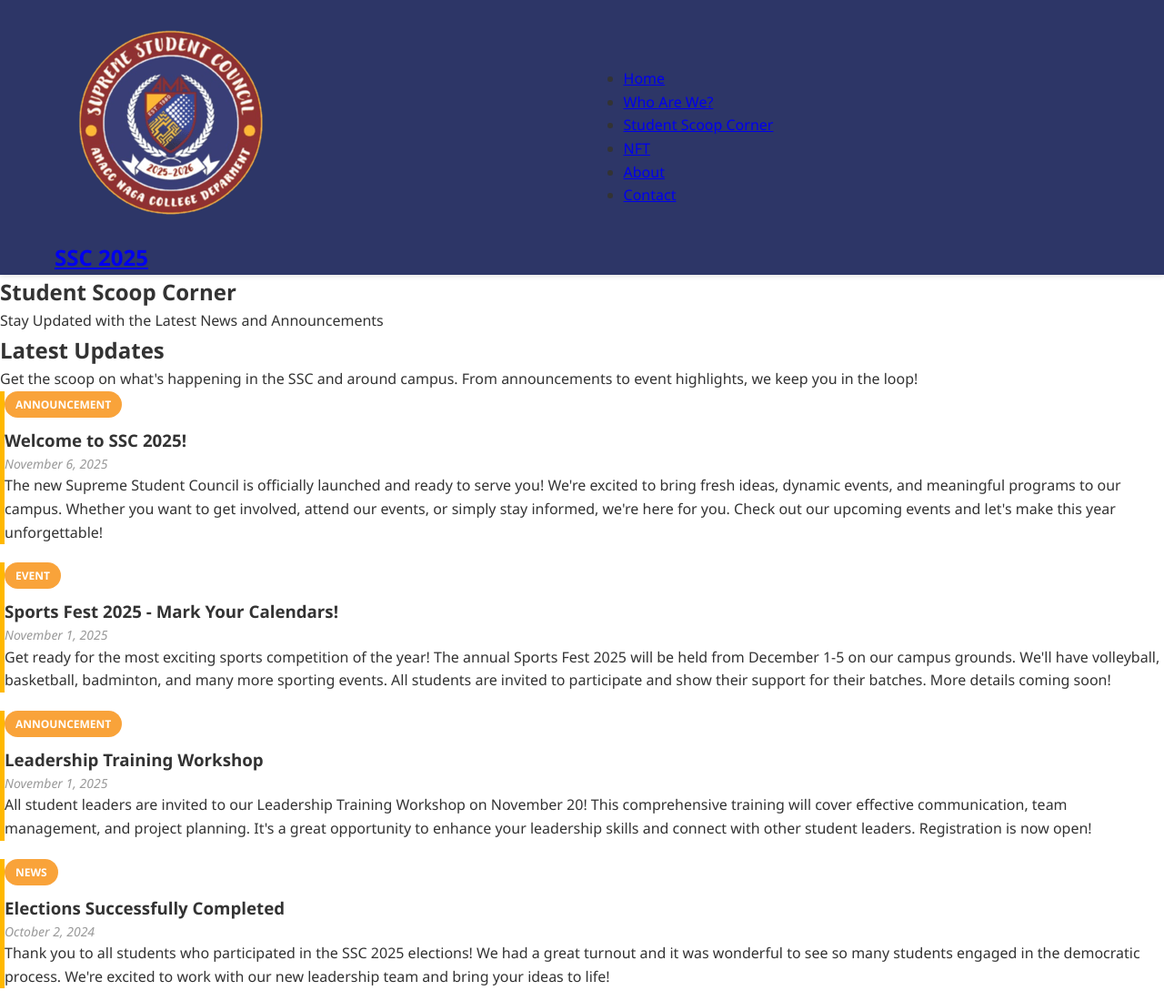
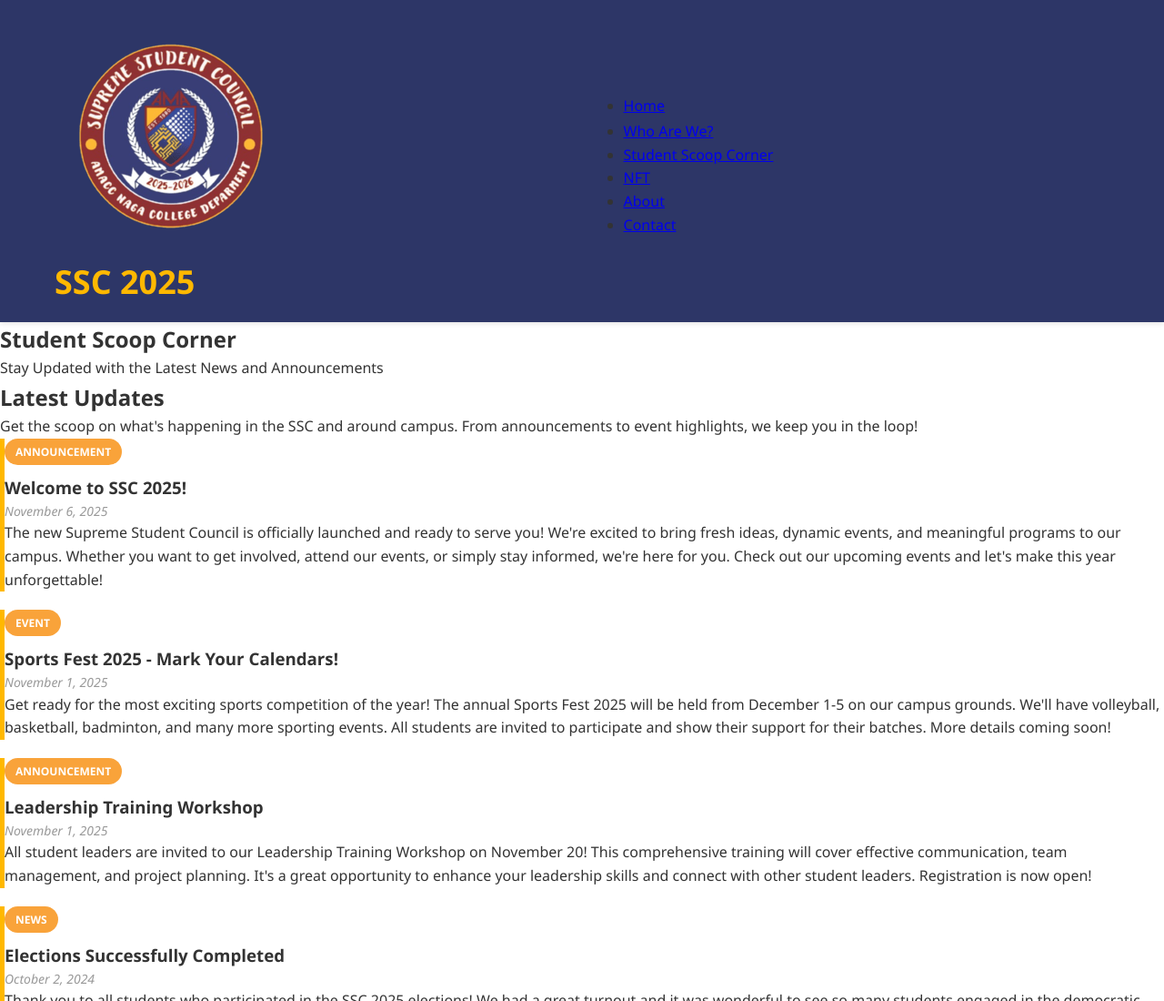
Before and after one commit to ssc2025-ama-naga/website, a plain HTML site: page scoop.html in a window 1280 px wide. Shown: the top 1100 px of the page at 91% size. Drawn offline with Linux system fonts and the light colour scheme.

Commit message:
Refactor navigation logo and heading in scoop.html

```diff
--- a/scoop.html
+++ b/scoop.html
@@ -31,9 +31,9 @@
   <!-- Navigation -->
   <nav>
     <div class="nav-container">
-      <a href="index.html">
-      <img src="./img/logo.png" alt="SSC Logo" class="ssc-logo" />
-      <h1 style="margin-right auto: 50px;"><span>SSC </span>2025</h1>
+      <a href="index.html" class="logo">
+      <img src="img/logo.png" alt="SSC Logo" class="ssc-logo">
+      <h1><span>SSC</span> 2025</h1>
       <ul>
         <li><a href="index.html">Home</a></li>
         <li><a href="who.html">Who Are We?</a></li>
```
